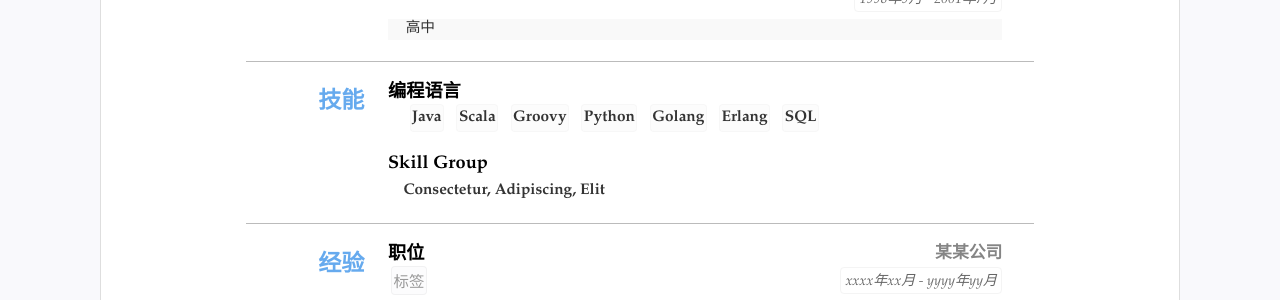
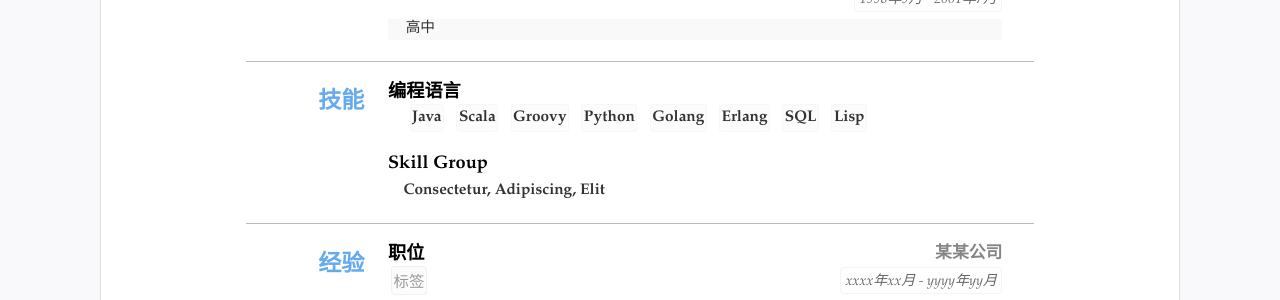
Before and after one commit to kennykong/resume, a Jekyll site: the page built from index.html, in a window 1280 px wide. Shown: the part 358-658 px from the top of the page. Built offline with Jekyll 4.4.1, drawn with Linux system fonts in a browser that asks for light colours.

Commit message:
Update resume.yml

```diff
--- a/_data/resume.yml
+++ b/_data/resume.yml
@@ -51,6 +51,7 @@ main: #简历主要内容，
     - Golang
     - Erlang
     - SQL
+    - Lisp
   - title: Skill Group
     summary: Consectetur, Adipiscing, Elit
 
```
